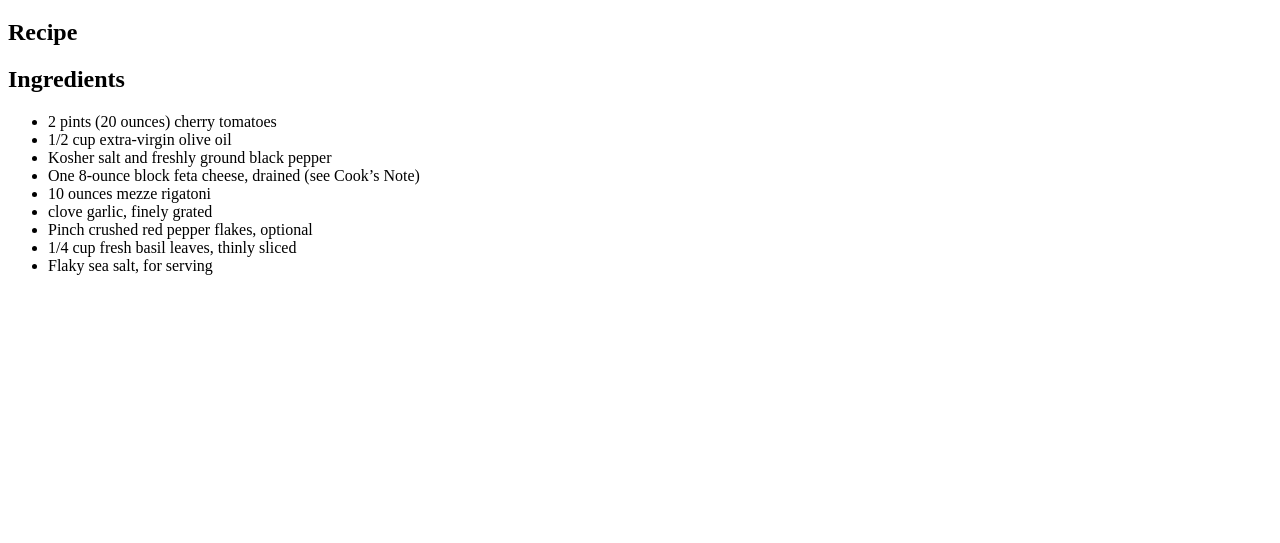
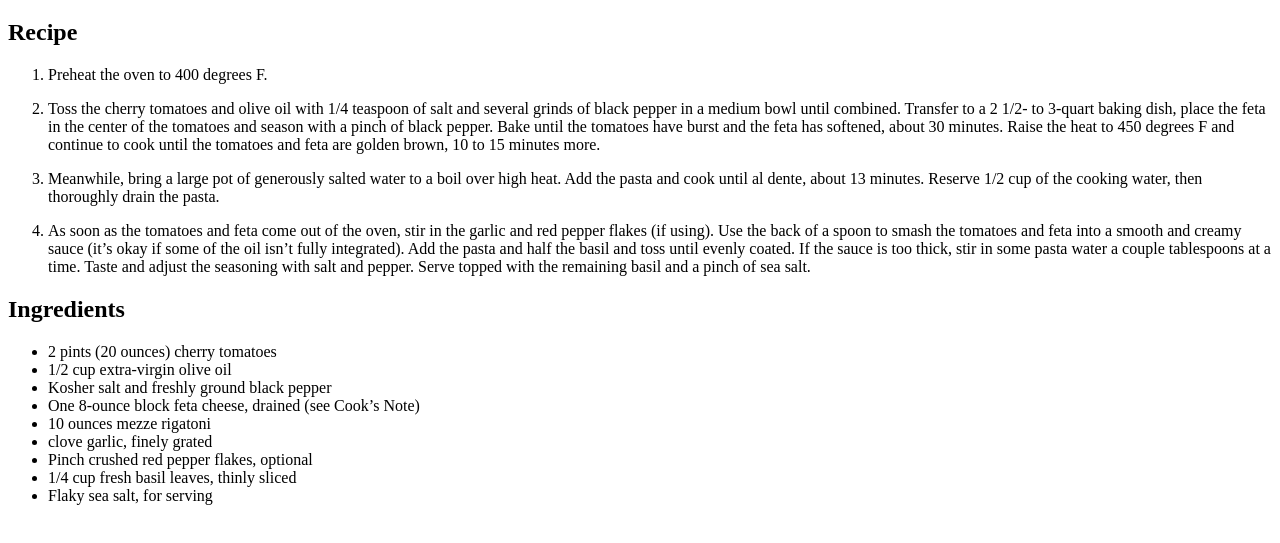
Before and after one commit to DavionKaizen/odin-recipes, a plain HTML site: page pasta.html in a window 1280 px wide. Shown: the part 61-604 px from the top of the page. Drawn offline with Linux system fonts and the light colour scheme.

Commit message:
Add Pasta Recipe

```diff
--- a/pasta.html
+++ b/pasta.html
@@ -12,7 +12,18 @@
         <div>
             <h2>Recipe</h2>
             <ol>
-
+                <li>
+                    <p>Preheat the oven to 400 degrees F.</p>
+                </li>
+                <li>
+                    <p>Toss the cherry tomatoes and olive oil with 1/4 teaspoon of salt and several grinds of black pepper in a medium bowl until combined. Transfer to a 2 1/2- to 3-quart baking dish, place the feta in the center of the tomatoes and season with a pinch of black pepper. Bake until the tomatoes have burst and the feta has softened, about 30 minutes. Raise the heat to 450 degrees F and continue to cook until the tomatoes and feta are golden brown, 10 to 15 minutes more. </p>
+                </li>
+                <li>
+                    <p>Meanwhile, bring a large pot of generously salted water to a boil over high heat. Add the pasta and cook until al dente, about 13 minutes. Reserve 1/2 cup of the cooking water, then thoroughly drain the pasta. </p>
+                </li>
+                <li>
+                    <p>As soon as the tomatoes and feta come out of the oven, stir in the garlic and red pepper flakes (if using). Use the back of a spoon to smash the tomatoes and feta into a smooth and creamy sauce (it’s okay if some of the oil isn’t fully integrated). Add the pasta and half the basil and toss until evenly coated. If the sauce is too thick, stir in some pasta water a couple tablespoons at a time. Taste and adjust the seasoning with salt and pepper. Serve topped with the remaining basil and a pinch of sea salt. </p>
+                </li>
             </ol>
         </div>
         <div>
```
